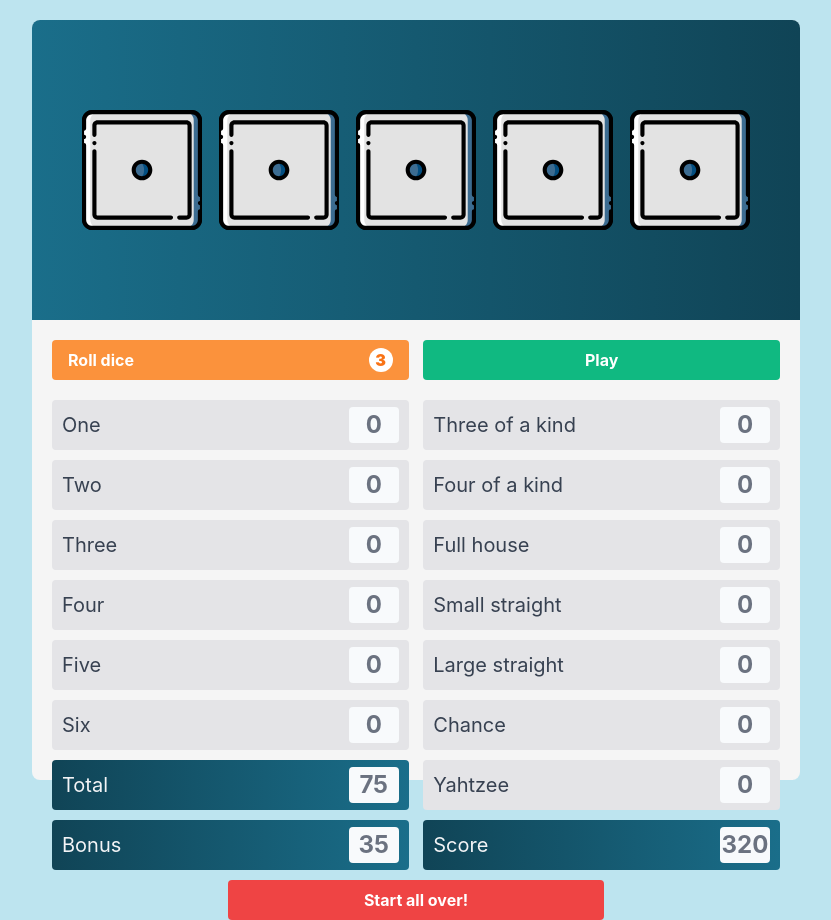
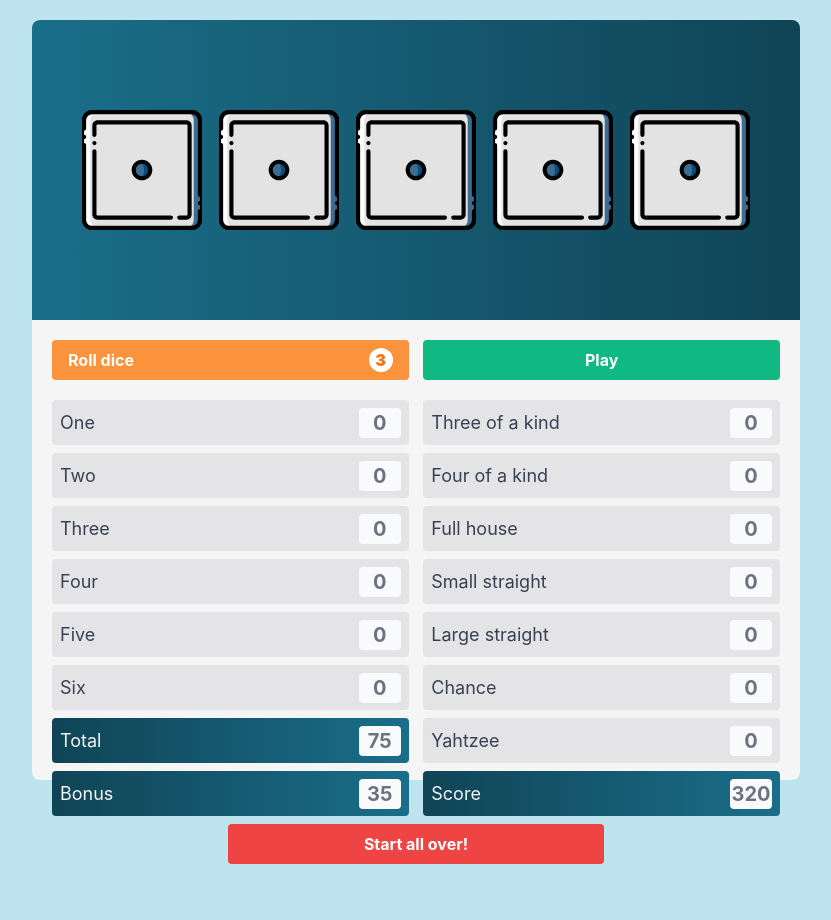
Before and after one commit to Stef-Lev/next-yahtzee, a Next.js app: page / in a window 1280 px wide. Shown: the whole page, without its empty margins (224-1055 px from the left). After the commit the page ends 864 px from the top, so only its background shows below. Built offline with nearby package versions, Linux system fonts and the light colour scheme.

Commit message:
changed score table layout

```diff
--- a/components/ScoreItem.tsx
+++ b/components/ScoreItem.tsx
@@ -7,17 +7,17 @@ const ScoreItem = ({ title, value, isSpecial }: ScoreItemType) => {
         isSpecial
           ? "bg-gradient-to-r from-teal-dark to-teal-blue"
           : "bg-zinc-200"
-      }  h-[50px] mb-[10px] px-[10px]`}
+      }  h-[45px] mb-[8px] px-[8px]`}
     >
       <div
-        className={`text-[20px] ${
+        className={`text-[18px] ${
           isSpecial ? "text-gray-100" : "text-gray-700"
         }`}
       >
         {title}
       </div>
       <div
-        className={`rounded bg-slate-50 h-[36px] w-[50px] text-gray-500 text-[24px] font-bold flex justify-center items-center hover:cursor-pointer`}
+        className={`rounded bg-slate-50 h-[30px] w-[42px] text-gray-500 text-[20px] font-bold flex justify-center items-center hover:cursor-pointer`}
       >
         {value}
       </div>
```
